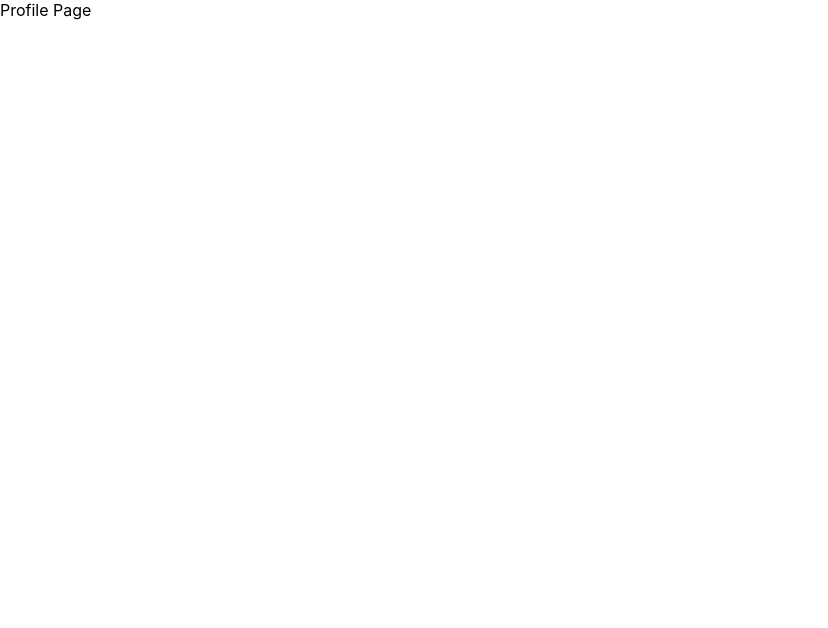
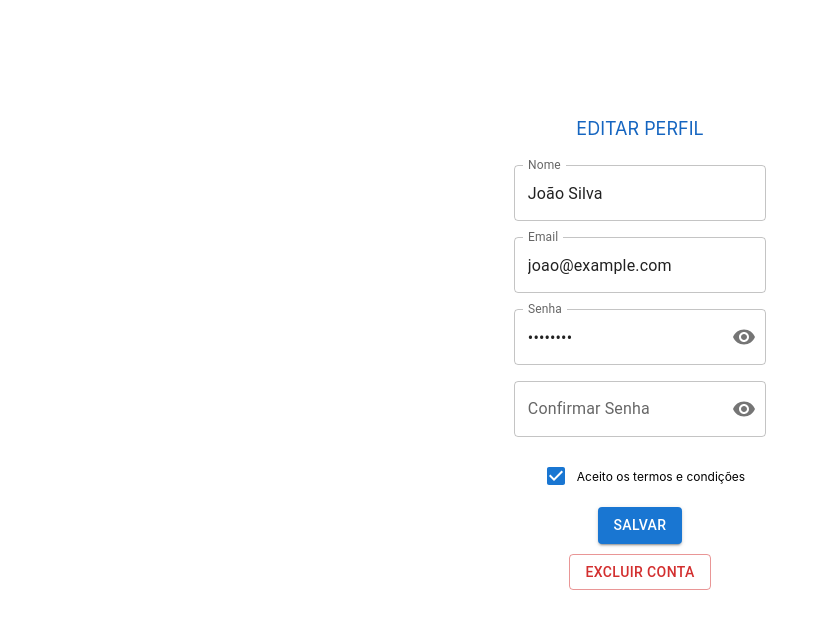
Before and after one commit to CamilaRedondo/projeto-si, a React (Create React App) app in the folder frontend/: page /profile in a window 1280 px wide. Shown: the top 628 px of the page, without its empty margins (0-828 px from the left). Built offline with nearby package versions, Linux system fonts and the light colour scheme.

Commit message:
feat: add Profile page

```diff
--- a/frontend/src/pages/ProfilePage.tsx
+++ b/frontend/src/pages/ProfilePage.tsx
@@ -1,5 +1,210 @@
-export default function ProfilePage() {
-    return(
-        <div>Profile Page</div>
-    )
+import React, { useState } from "react";
+import { Box, Button, Checkbox, Dialog, DialogActions, DialogContent, DialogContentText, DialogTitle, FormControl, IconButton, InputAdornment, InputLabel, OutlinedInput, TextField } from "@mui/material";
+import Visibility from '@mui/icons-material/Visibility';
+import VisibilityOff from '@mui/icons-material/VisibilityOff';
+
+interface UserData {
+    name: string;
+    email: string;
+    password: string;
+    confirmPassword: string;
 }
+
+const initialUserData: UserData = {
+    name: 'João Silva',
+    email: 'joao@example.com',
+    password: 'senha123',
+    confirmPassword: ''
+};
+
+const ProfilePage: React.FC = () => {
+    const [showPassword, setShowPassword] = useState<boolean>(false);
+    const [showConfirmPassword, setShowConfirmPassword] = useState<boolean>(false);
+    const [termsChecked, setTermsChecked] = useState<boolean>(true); // Checkbox marcado por padrão
+    const [userData, setUserData] = useState<UserData>(initialUserData);
+    const [deleteDialogOpen, setDeleteDialogOpen] = useState<boolean>(false);
+    const [deleteWarningOpen, setDeleteWarningOpen] = useState<boolean>(false);
+    const [passwordError, setPasswordError] = useState<boolean>(false);
+
+    const handleClickShowPassword = () => setShowPassword((show) => !show);
+    const handleClickShowConfirmPassword = () => setShowConfirmPassword((show) => !show);
+    const handleMouseDownPassword = (event: React.MouseEvent<HTMLButtonElement>) => {
+        event.preventDefault();
+    };
+
+    const handleSaveForm = () => {
+        // Verifica se a senha de confirmação corresponde à senha principal
+        if (userData.password !== userData.confirmPassword) {
+            setPasswordError(true);
+        } else {
+            setPasswordError(false);
+            // Lógica para salvar as informações do usuário
+            console.log("Nome:", userData.name);
+            console.log("Email:", userData.email);
+            console.log("Senha:", userData.password);
+            console.log("Dados do usuário salvos:", userData);
+        }
+    };
+
+    const handleDeleteAccount = () => {
+        // Lógica para exclusão da conta
+        console.log("Conta excluída");
+        setDeleteDialogOpen(false);
+    };
+
+    const handleTermsChange = (event: React.ChangeEvent<HTMLInputElement>) => {
+        if (!event.target.checked) {
+            setDeleteWarningOpen(true); // Abrir aviso de exclusão da conta ao desmarcar os termos e condições
+        } else {
+            setTermsChecked(true); // Manter o checkbox marcado se o usuário optar por não desmarcar
+        }
+    };
+
+    const handleInputChange = (event: React.ChangeEvent<HTMLInputElement>) => {
+        const { name, value } = event.target;
+        setUserData((prevUserData) => ({
+            ...prevUserData,
+            [name]: value
+        }));
+    };
+
+    const handleDeleteDialogClose = () => {
+        setDeleteDialogOpen(false);
+    };
+
+    const handleDeleteWarningClose = () => {
+        setDeleteWarningOpen(false);
+    };
+
+    return (
+        <Box sx={{ display: 'flex', flexDirection: 'column', alignItems: 'center', marginTop: '100px' }}>
+            <p style={{ fontSize: '18px', fontWeight: "normal", color: '#1565c0' }}>EDITAR PERFIL</p>
+            <TextField
+                sx={{ m: 1, width: '25ch' }}
+                label="Nome"
+                variant="outlined"
+                name="name"
+                value={userData.name}
+                onChange={handleInputChange}
+            />
+            <TextField
+                sx={{ m: 1, width: '25ch' }}
+                label="Email"
+                variant="outlined"
+                name="email"
+                value={userData.email}
+                onChange={handleInputChange}
+            />
+            <FormControl sx={{ m: 1, width: '25ch' }} variant="outlined">
+                <InputLabel htmlFor="outlined-adornment-password">Senha</InputLabel>
+                <OutlinedInput
+                    id="outlined-adornment-password"
+                    type={showPassword ? 'text' : 'password'}
+                    value={userData.password}
+                    onChange={handleInputChange}
+                    endAdornment={
+                        <InputAdornment position="end">
+                            <IconButton
+                                aria-label="toggle password visibility"
+                                onClick={handleClickShowPassword}
+                                onMouseDown={handleMouseDownPassword}
+                                edge="end"
+                            >
+                                {showPassword ? <VisibilityOff /> : <Visibility />}
+                            </IconButton>
+                        </InputAdornment>
+                    }
+                    label="Senha"
+                    name="password"
+                />
+            </FormControl>
+            <FormControl sx={{ m: 1, width: '25ch' }} variant="outlined">
+                <InputLabel htmlFor="outlined-adornment-confirm-password">Confirmar Senha</InputLabel>
+                <OutlinedInput
+                    id="outlined-adornment-confirm-password"
+                    type={showConfirmPassword ? 'text' : 'password'}
+                    value={userData.confirmPassword}
+                    onChange={handleInputChange}
+                    error={passwordError}
+                    endAdornment={
+                        <InputAdornment position="end">
+                            <IconButton
+                                aria-label="toggle password visibility"
+                                onClick={handleClickShowConfirmPassword}
+                                onMouseDown={handleMouseDownPassword}
+                                edge="end"
+                            >
+                                {showConfirmPassword ? <VisibilityOff /> : <Visibility />}
+                            </IconButton>
+                        </InputAdornment>
+                    }
+                    label="Confirmar Senha"
+                    name="confirmPassword"
+                />
+            </FormControl>
+            {passwordError && <p style={{ color: 'red' }}>As senhas não correspondem. Por favor, tente novamente.</p>}
+            <Box sx={{ display: 'flex', justifyContent: 'center', alignItems: 'center', marginTop: '10px' }}>
+                <Checkbox
+                    checked={termsChecked}
+                    onChange={handleTermsChange}
+                    inputProps={{ 'aria-label': 'Aceitar termos e condições' }}
+                />
+                <p style={{ fontSize: '12px' }}>Aceito os termos e condições</p>
+            </Box>
+            <Button variant="contained" color="primary" onClick={handleSaveForm} sx={{ marginTop: '10px' }}>
+                Salvar
+            </Button>
+            <Button variant="outlined" color="error" onClick={() => setDeleteDialogOpen(true)} sx={{ marginTop: '10px' }}>
+                Excluir Conta
+            </Button>
+
+            {/* Diálogo de confirmação para exclusão da conta */}
+            <Dialog
+                open={deleteDialogOpen}
+                onClose={handleDeleteDialogClose}
+                aria-labelledby="alert-dialog-title"
+                aria-describedby="alert-dialog-description"
+            >
+                <DialogTitle id="alert-dialog-title">{"Excluir conta?"}</DialogTitle>
+                <DialogContent>
+                    <DialogContentText id="alert-dialog-description">
+                        Tem certeza de que deseja excluir sua conta permanentemente?
+                    </DialogContentText>
+                </DialogContent>
+                <DialogActions>
+                    <Button onClick={handleDeleteDialogClose} color="primary">
+                        Cancelar
+                    </Button>
+                    <Button onClick={handleDeleteAccount} color="error" autoFocus>
+                        Excluir
+                    </Button>
+                </DialogActions>
+            </Dialog>
+
+            {/* Aviso de exclusão da conta ao desmarcar os termos e condições */}
+            <Dialog
+                open={deleteWarningOpen}
+                onClose={handleDeleteWarningClose}
+                aria-labelledby="alert-dialog-title"
+                aria-describedby="alert-dialog-description"
+            >
+                <DialogTitle id="alert-dialog-title">{"Excluir conta?"}</DialogTitle>
+                <DialogContent>
+                    <DialogContentText id="alert-dialog-description">
+                        Não concordar com os termos e condições implica na exclusão da conta. Você deseja realmente fazer isso?
+                    </DialogContentText>
+                </DialogContent>
+                <DialogActions>
+                    <Button onClick={handleDeleteWarningClose} color="primary">
+                        Cancelar
+                    </Button>
+                    <Button onClick={handleDeleteAccount} color="error" autoFocus>
+                        Excluir
+                    </Button>
+                </DialogActions>
+            </Dialog>
+        </Box>
+    );
+}
+
+export default ProfilePage;
```
